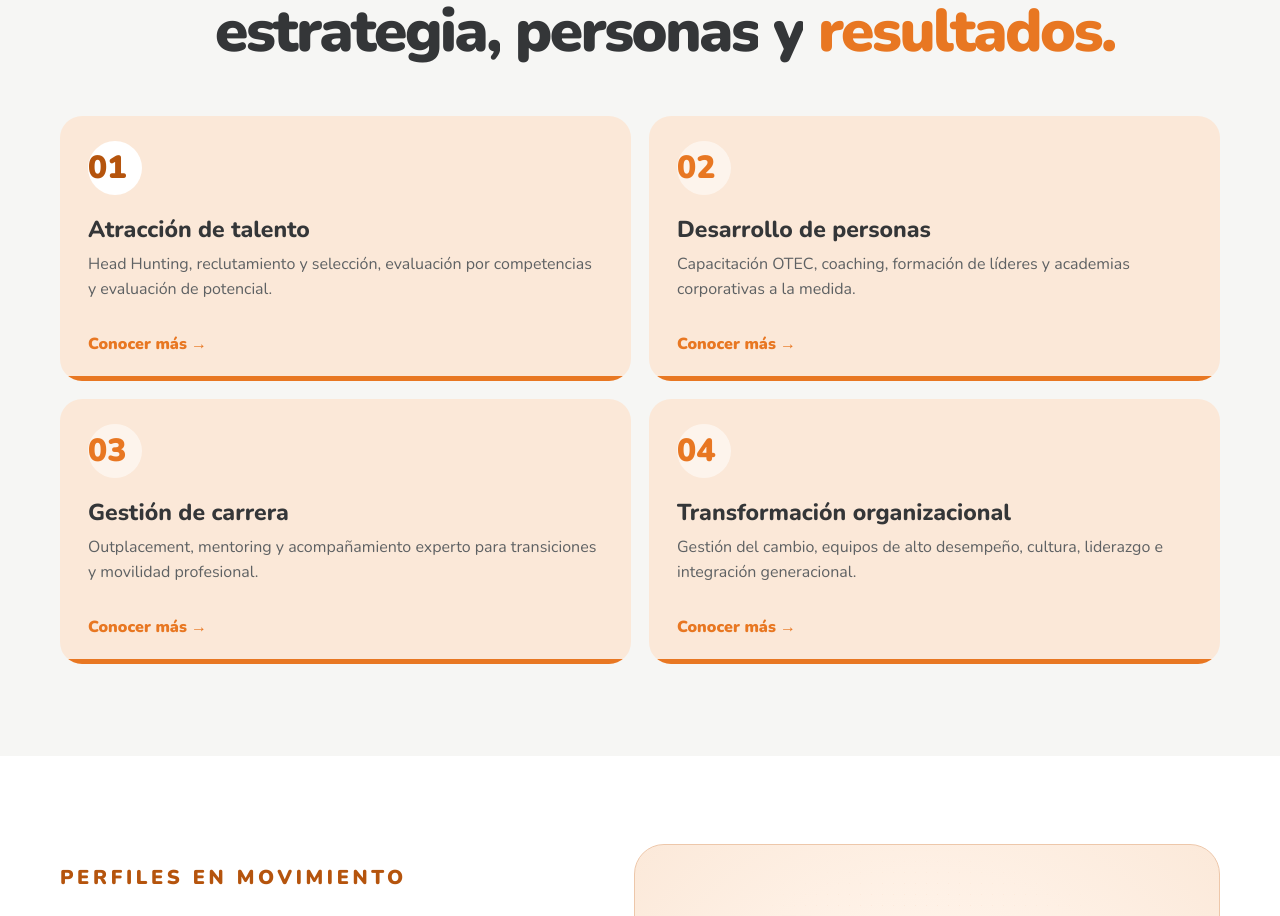
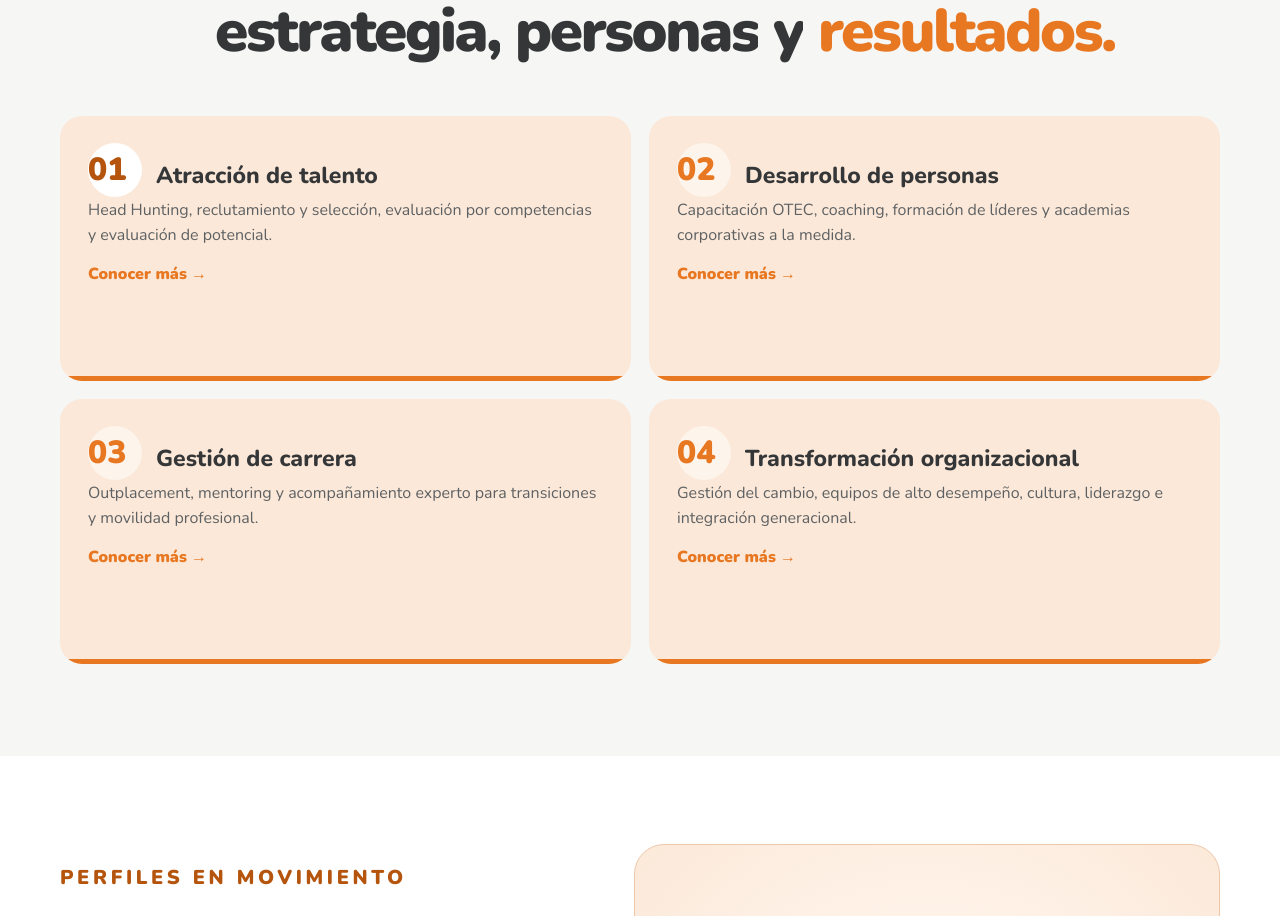
Before and after one commit to josepueblarosalesph/adconsulting, a Next.js app: page /corporativa in a window 1280 px wide. Shown: the part 2346-3262 px from the top of the page. Built offline with nearby package versions, Linux system fonts and the light colour scheme.

Commit message:
Alinea numeros y titulos de tarjetas

```diff
--- a/app/globals.css
+++ b/app/globals.css
@@ -508,8 +508,10 @@ details[open] .mobile-menu-icon i:last-child{transform:translateY(-7px) rotate(-
 .corp-services-spectrum>.corp-eyebrow{display:block;width:auto;margin:0 auto 20px;padding:0;background:transparent;color:var(--co-deep);font-size:20px;text-align:center}
 .corp-services-spectrum>h2{font-size:clamp(36px,4vw,52px);line-height:1.08}
 .corp-services-spectrum>h2{font-size:60px!important}
-.corp-service-grid article>span{display:inline-flex;vertical-align:middle;margin-right:14px}
-.corp-service-grid h3{display:inline-block;vertical-align:middle;margin:0 0 12px}
+.corp-service-grid article{display:grid;grid-template-columns:auto 1fr;column-gap:14px;align-content:start}
+.corp-service-grid article>span{display:inline-flex;align-self:center;margin:0}
+.corp-service-grid h3{display:block;align-self:center;margin:0 0 12px}
+.corp-service-grid article>p,.corp-service-grid article>a{grid-column:1/-1}
 .corp-services-spectrum>h2 .corp-services-title-line{display:block;white-space:nowrap}
 .corp-services-spectrum>h2 .corp-services-title-line{color:var(--co-ink)!important}
 .corp-services-spectrum>h2 em{font-style:normal;color:var(--co)}
```
